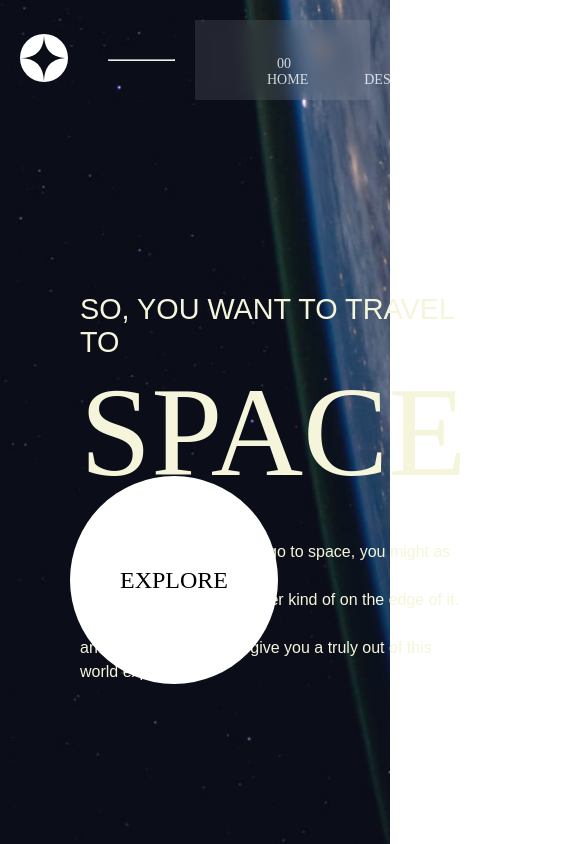
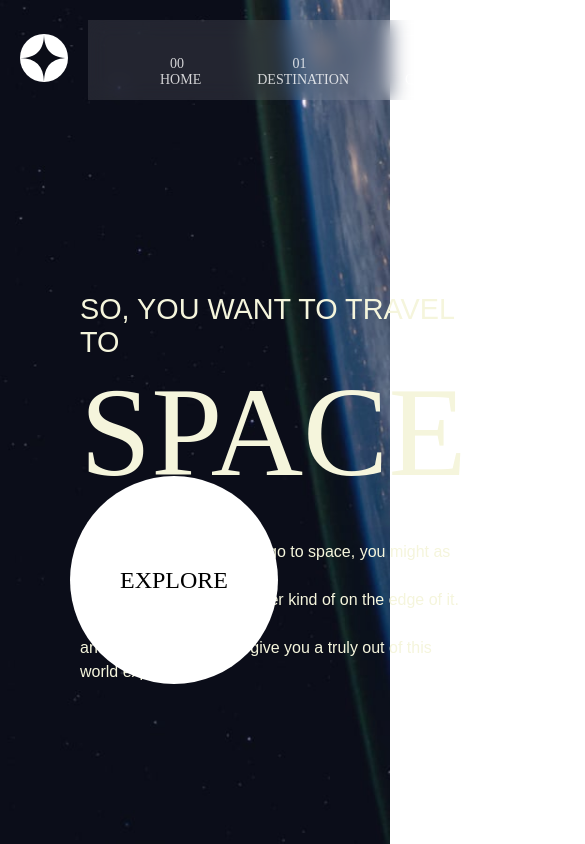
Before and after one commit to GarvGopalia/Space, a React (Create React App) app: page / in a window 390 px wide. Shown: the top 844 px of the page, 585 px wide, since content can reach past the window. Built offline with nearby package versions, Linux system fonts and the light colour scheme.

Commit message:
tablet version of navbar

```diff
--- a/src/components/Navbar/Navbar.css
+++ b/src/components/Navbar/Navbar.css
@@ -71,3 +71,13 @@
     text-decoration: none;
     color: inherit;
 }
+
+@media (max-width: 768px) {
+    hr {
+        display: none;
+    }
+
+    .nav-blur {
+        width: 100%;
+    }
+}
```
